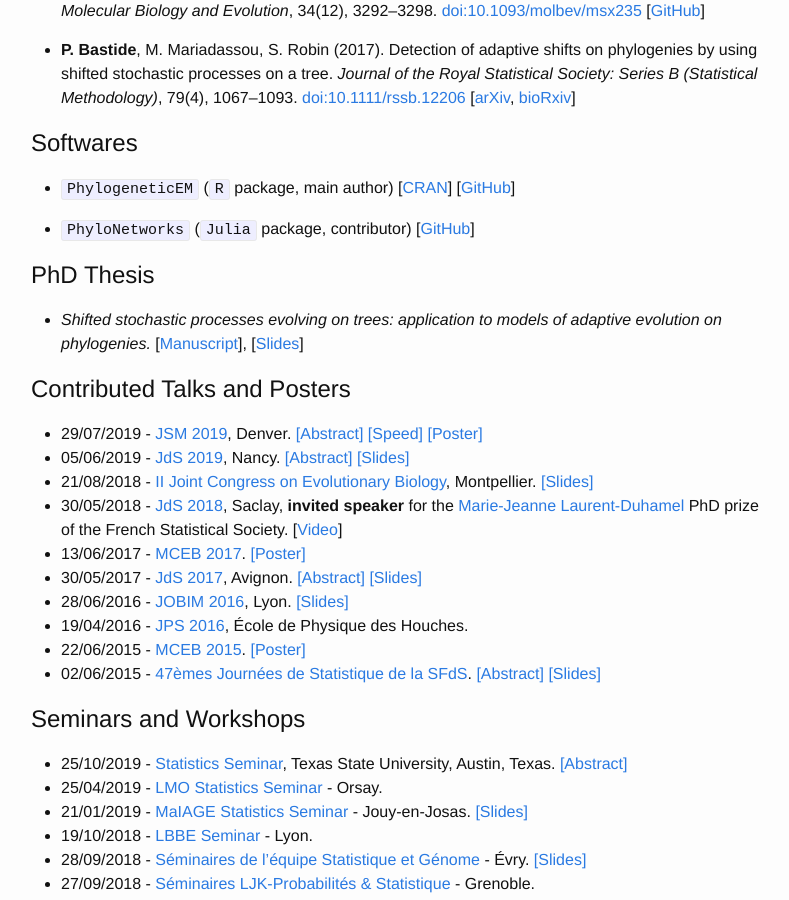
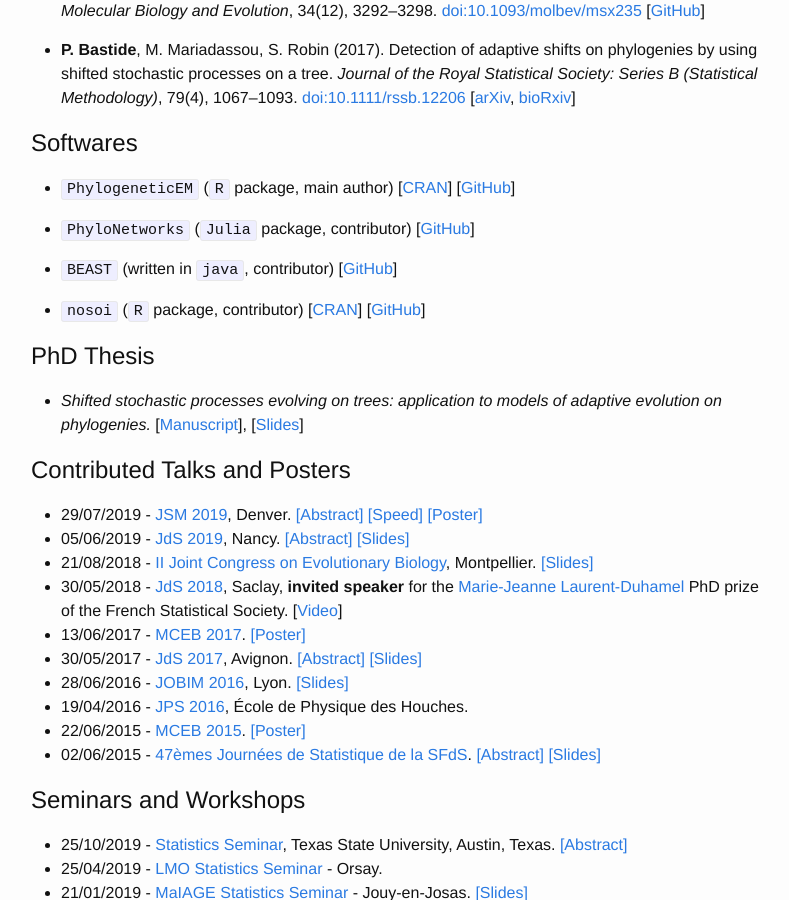
Before and after one commit to pbastide/pbastide.github.io, a Jekyll site: the page built from publi.md, in a window 1280 px wide and 900 px high, scrolled down 525 px. Shown: the whole window, without its empty margins (239-1028 px from the left). Built offline with Jekyll 4.4.1, drawn with Linux system fonts in a browser that asks for light colours.

Commit message:
Add nosoi.

```diff
--- a/publi.md
+++ b/publi.md
@@ -22,6 +22,10 @@ A [small summary](https://www.scoop.it/t/life-sci-news-upsaclay?q=bastide) was p
 * `PhylogeneticEM` (`R` package, main author) [[CRAN](https://CRAN.R-project.org/package=PhylogeneticEM)] [[GitHub](https://github.com/pbastide/PhylogeneticEM)]
 
 * `PhyloNetworks` (`Julia` package, contributor) [[GitHub](https://github.com/crsl4/PhyloNetworks.jl)]
+
+* `BEAST` (written in `java`, contributor) [[GitHub](https://github.com/beast-dev/beast-mcmc)]
+
+* `nosoi` (`R` package, contributor) [[CRAN](https://CRAN.R-project.org/package=PhylogeneticEM)] [[GitHub](https://github.com/slequime/nosoi)]
 
 # PhD Thesis
 
```
